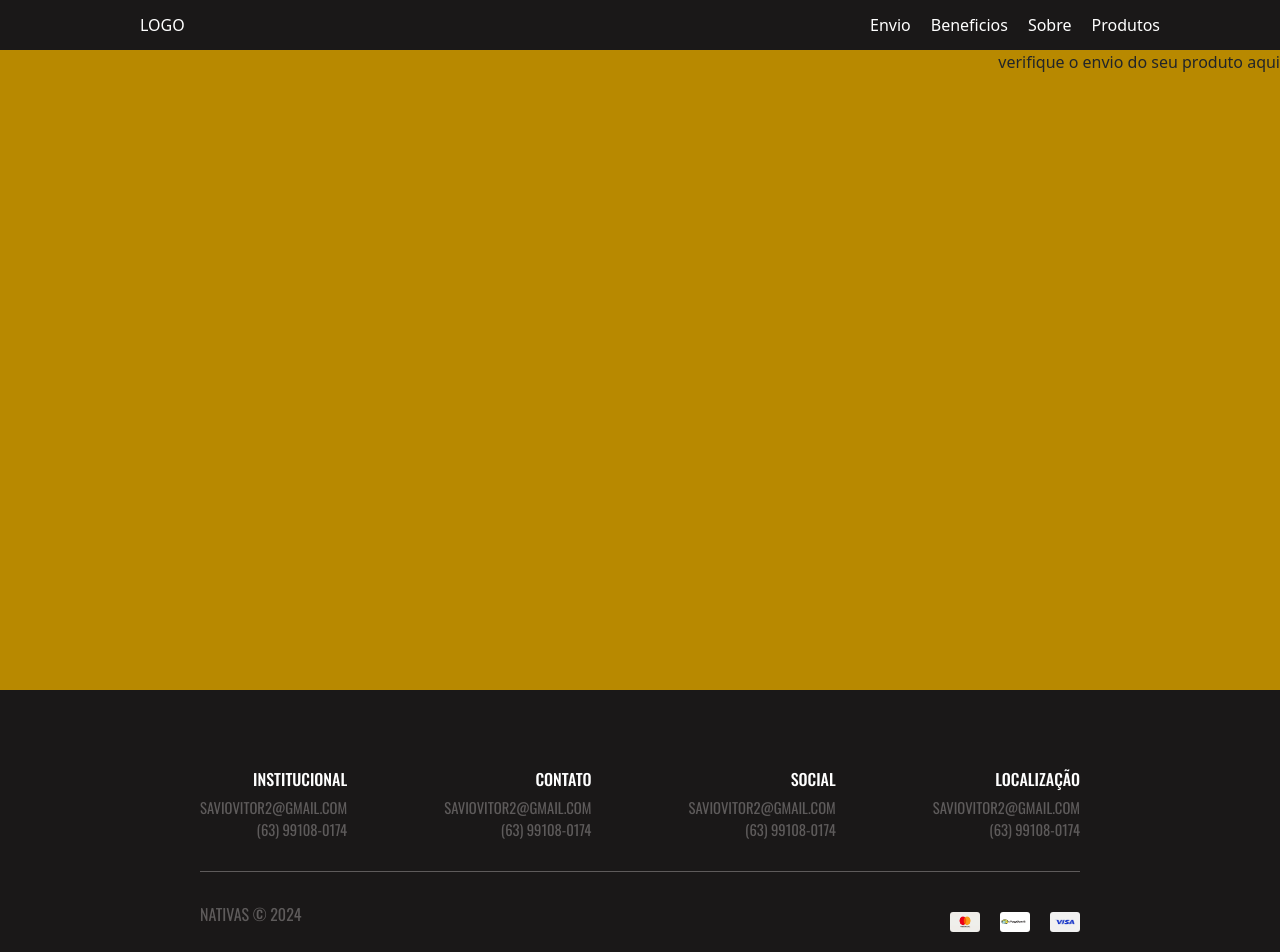
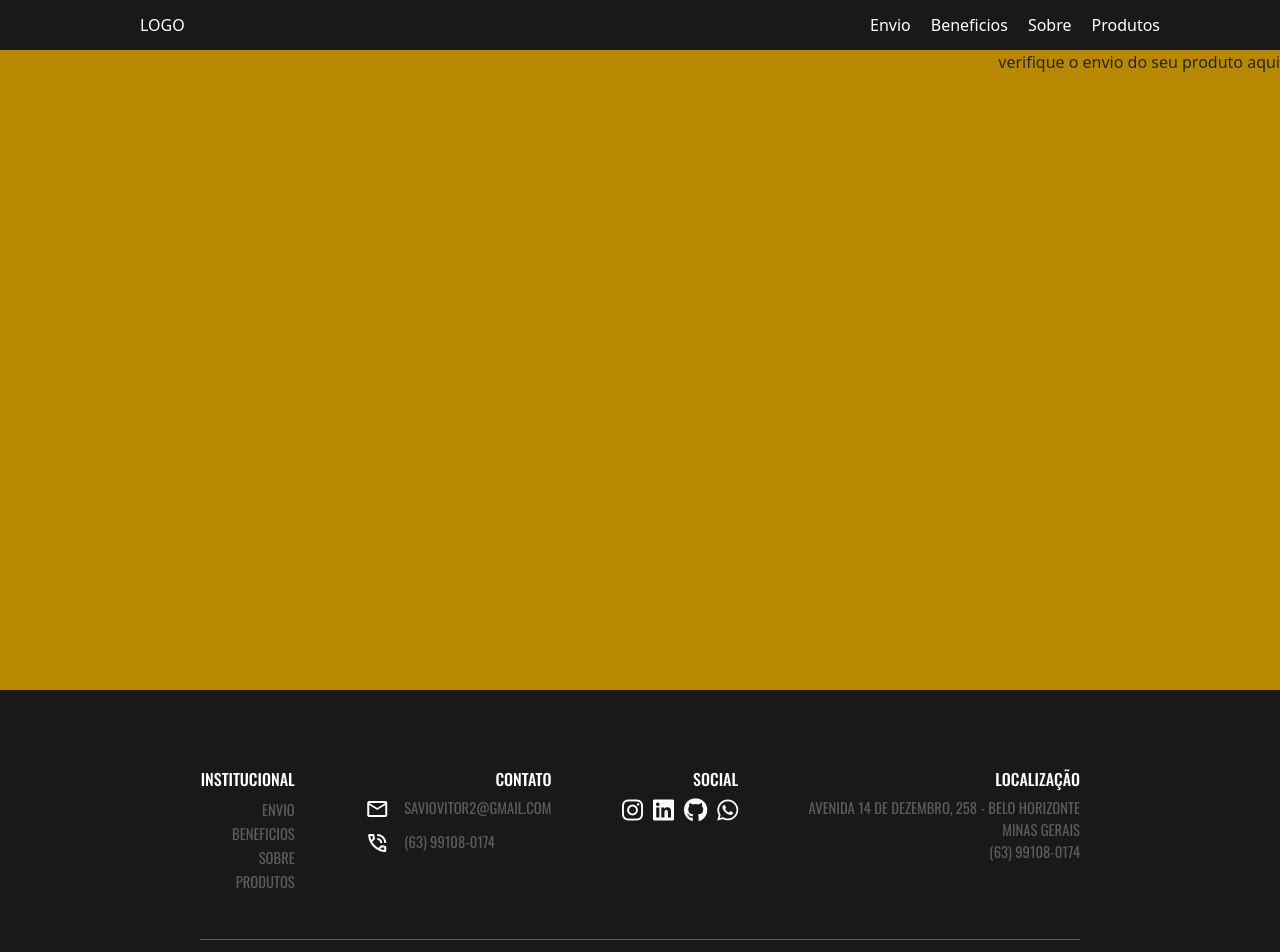
Before and after one commit to SavioVitorAlves/Nativas, a React (Create React App) app: page /shipping in a window 1280 px wide. Shown: the top 952 px of the page. Built offline with nearby package versions, Linux system fonts and the light colour scheme; a web font is replaced by a local one.

Commit message:
refactor: add information

```diff
--- a/src/components/Layout/Footer.jsx
+++ b/src/components/Layout/Footer.jsx
@@ -1,4 +1,5 @@
 import style from './Footer.module.css'
+import {Link} from 'react-router-dom'
 import masatercard from '../img/mastercard.png'
 import pagbank from '../img/pagbank.png'
 import visa from '../img/visa.jpeg'
@@ -9,28 +10,47 @@ function Footer(){
                 <div>
                     <h6>Institucional</h6>
                     <div>
-                        <p>saviovitor2@gmail.com</p>
-                        <p>(63) 99108-0174</p>
+                        <ul>
+                            <li>
+                                <Link to="/shipping">Envio</Link>
+                            </li>
+                            <li>
+                                <a href="#Benefict">Beneficios</a>
+                            </li>
+                            <li>
+                                <a href="#Sobre">Sobre</a>
+
+                            </li>
+                            <li>
+                                <a href="#Produtos">Produtos</a>
+                            </li>
+                        </ul>
                     </div>
                 </div>
                 <div>
                     <h6>Contato</h6>
                     <div>
-                        <p>saviovitor2@gmail.com</p>
-                        <p>(63) 99108-0174</p>
+                    <div className={style.contents}>
+                        <span class="material-symbols-outlined">mail</span><p>saviovitor2@gmail.com</p>
+                    </div>
+                    <div className={style.contents}>
+                        <span class="material-symbols-outlined">phone_in_talk</span><p>(63) 99108-0174</p>
+                    </div>
                     </div>
                 </div>
                 <div>
                     <h6>Social</h6>
-                    <div>
-                        <p>saviovitor2@gmail.com</p>
-                        <p>(63) 99108-0174</p>
+                    <div className={style.social}>
+                        <a href="https://www.instagram.com/saviovitoralves/"><i className="fa-brands fa-instagram fa-xl" style={{ color: '#ffffff' }}></i></a>
+                        <a href="https://www.linkedin.com/in/saviovitoralves/"><i className="fa-brands fa-linkedin fa-xl" style={{ color: '#ffffff' }}></i></a>
+                        <a href="https://github.com/SavioVitorAlves"><i className="fa-brands fa-github fa-xl" style={{ color: '#ffffff' }}></i></a>
+                        <a href=""><i className="fa-brands fa-whatsapp fa-xl" style={{ color: '#ffffff' }}></i></a>
                     </div>
                 </div>
                 <div>
                     <h6>Localização</h6>
                     <div>
-                        <p>saviovitor2@gmail.com</p>
+                        <p>Avenida 14 de Dezembro, 258 - Belo Horizonte <br /> Minas Gerais</p>
                         <p>(63) 99108-0174</p>
                     </div>
                 </div>
--- a/src/components/Layout/Footer.module.css
+++ b/src/components/Layout/Footer.module.css
@@ -32,9 +32,37 @@
     display: flex;
     justify-content: space-between;
     padding-top: 80px;
+
 }
 .info p{
     color: rgb(94, 91, 91);
     margin-bottom: 0;
     font-size: 11pt;
+
 }
+.info a{
+    text-decoration: none;
+    color: rgb(94, 91, 91);
+    font-size: 11pt;
+}
+.info a:hover{
+    color: #FF9C06;
+}
+.info ul{
+    list-style-type: none;
+}
+.info .contents{
+    display: flex;
+    gap: 15px;
+    margin-bottom: 10px;
+}
+.info .social{
+    display:flex;
+    gap: 10px;
+}
+.info .social a{
+    font-size: 1rem;
+}
+.info .social a:hover{
+    color: #FF9C06;
+}
```
